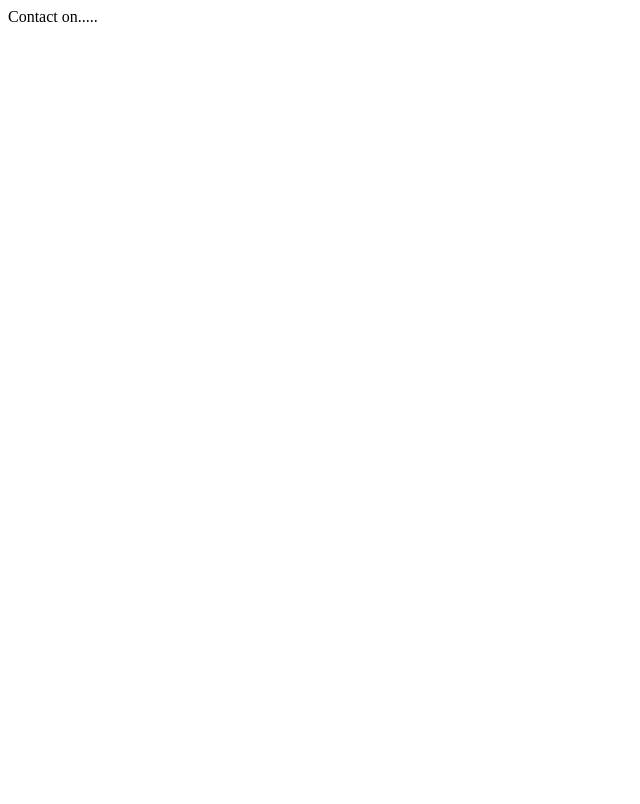
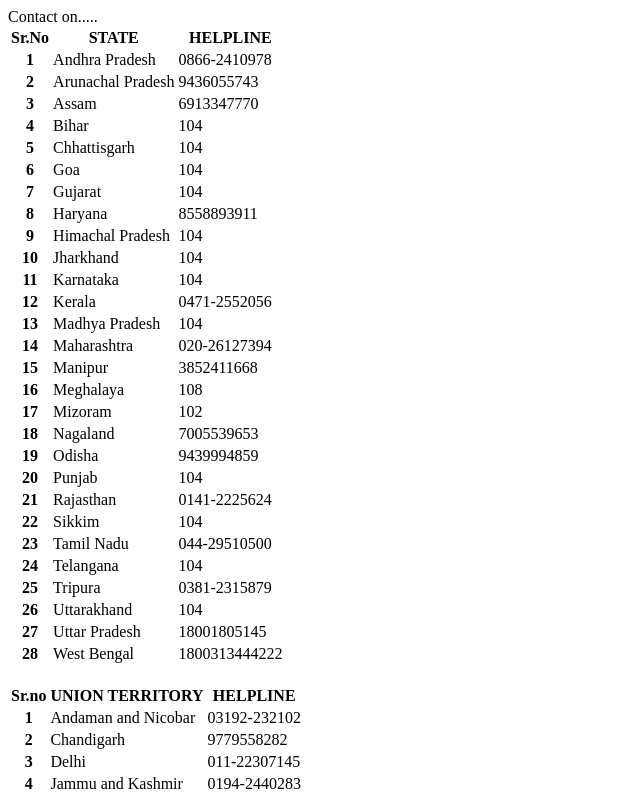
Before and after one commit to ravikishor-chilka/India-Covid-Cases-Forecast, a Django app: page /contact in a window 1280 px wide. Before the commit the part shown is almost empty. Shown: the whole page, without its empty margins (0-640 px from the left). Before the commit the page ends 22 px from the top, so only its background shows below. Run offline with Django 3.2, Linux system fonts and the light colour scheme.

Commit message:
Final Settings

```diff
--- a/templates/contact.html
+++ b/templates/contact.html
@@ -7,5 +7,195 @@
 </head>
 <body>
     Contact on.....
+
+
+
+  <table class="table table-bordered">
+  <thead>
+    <tr>
+      <th scope="col">Sr.No</th>
+      <th scope="col">STATE</th>
+      <th scope="col">HELPLINE</th>
+    </tr>
+  </thead>
+  <tbody>
+    <tr>
+      <th scope="row">1</th>
+      <td>Andhra Pradesh</td>
+      <td>0866-2410978</td>
+    </tr>
+    <tr>
+      <th scope="row">2</th>
+      <td>Arunachal Pradesh</td>
+      <td>9436055743</td>
+    </tr>
+    <tr>
+      <th scope="row">3</th>
+      <td>Assam </td>
+      <td>6913347770</td>
+    </tr>
+    <tr>
+      <th scope="row">4</th>
+      <td>Bihar</td>
+      <td>104</td>
+    </tr>
+    <tr>
+      <th scope="row">5</th>
+      <td>Chhattisgarh</td>
+      <td>104</td>
+    </tr>
+    <tr>
+      <th scope="row">6</th>
+      <td>Goa</td>
+      <td>104</td>
+    </tr>
+    <tr>
+      <th scope="row">7</th>
+      <td>Gujarat</td>
+      <td>104</td>
+    </tr>
+    <tr>
+      <th scope="row">8</th>
+      <td>Haryana</td>
+      <td>8558893911</td>
+    </tr>
+    <tr>
+      <th scope="row">9</th>
+      <td>Himachal Pradesh</td>
+      <td>104</td>
+    </tr>
+    <tr>
+      <th scope="row">10</th>
+      <td>Jharkhand</td>
+      <td>104</td>
+    </tr>
+    <tr>
+      <th scope="row">11</th>
+      <td>Karnataka </td>
+      <td>104</td>
+    </tr>
+    <tr>
+      <th scope="row">12</th>
+      <td>Kerala</td>
+      <td>0471-2552056</td>
+    </tr>
+    <tr>
+      <th scope="row">13</th>
+      <td>Madhya Pradesh</td>
+      <td>104</td>
+    </tr>
+    <tr>
+      <th scope="row">14</th>
+      <td>Maharashtra</td>
+      <td>020-26127394</td>
+    </tr>
+    <tr>
+      <th scope="row">15</th>
+      <td>Manipur</td>
+      <td>3852411668</td>
+    </tr>
+    <tr>
+      <th scope="row">16</th>
+      <td>Meghalaya</td>
+      <td>108</td>
+    </tr>
+    <tr>
+      <th scope="row">17</th>
+      <td>Mizoram</td>
+      <td>102</td>
+    </tr>
+    <tr>
+      <th scope="row">18</th>
+      <td>Nagaland</td>
+      <td>7005539653</td>
+    </tr>
+    <tr>
+      <th scope="row">19</th>
+      <td>Odisha</td>
+      <td>9439994859</td>
+    </tr>
+    <tr>
+      <th scope="row">20</th>
+      <td>Punjab</td>
+      <td>104</td>
+    </tr>
+    <tr>
+      <th scope="row">21</th>
+      <td>Rajasthan</td>
+      <td>0141-2225624</td>
+    </tr>
+    <tr>
+      <th scope="row">22</th>
+      <td>Sikkim</td>
+      <td>104</td>
+    </tr>
+    <tr>
+      <th scope="row">23</th>
+      <td>Tamil Nadu</td>
+      <td>044-29510500</td>
+    </tr>
+    <tr>
+      <th scope="row">24</th>
+      <td>Telangana</td>
+      <td>104</td>
+    </tr>
+    <tr>
+      <th scope="row">25</th>
+      <td>Tripura</td>
+      <td>0381-2315879</td>
+    </tr>
+    <tr>
+      <th scope="row">26</th>
+      <td>Uttarakhand</td>
+      <td>104</td>
+    </tr>
+    <tr>
+      <th scope="row">27</th>
+      <td>Uttar Pradesh</td>
+      <td>18001805145</td>
+    </tr>
+    <tr>
+      <th scope="row">28</th>
+      <td>West Bengal</td>
+      <td>1800313444222</td>
+    </tr>
+  </tbody>
+</table>
+
+<br>
+
+
+<table class="table table-bordered">
+  <thead>
+    <tr>
+      <th scope="col">Sr.no</th>
+      <th scope="col">UNION TERRITORY</th>
+      <th scope="col">HELPLINE</th>
+    </tr>
+  </thead>
+  <tbody>
+    <tr>
+      <th scope="row">1</th>
+      <td>Andaman and Nicobar</td>
+      <td>03192-232102</td>
+    </tr>
+    <tr>
+      <th scope="row">2</th>
+      <td>Chandigarh </td>
+      <td>9779558282</td>
+    </tr>
+    <tr>
+      <th scope="row">3</th>
+      <td>Delhi</td>
+      <td>011-22307145</td>
+    </tr>
+    <tr>
+      <th scope="row">4</th>
+      <td>Jammu and Kashmir</td>
+      <td>0194-2440283</td>
+    </tr>
+  </tbody>
+</table>
+
 </body>
 </html>
```
